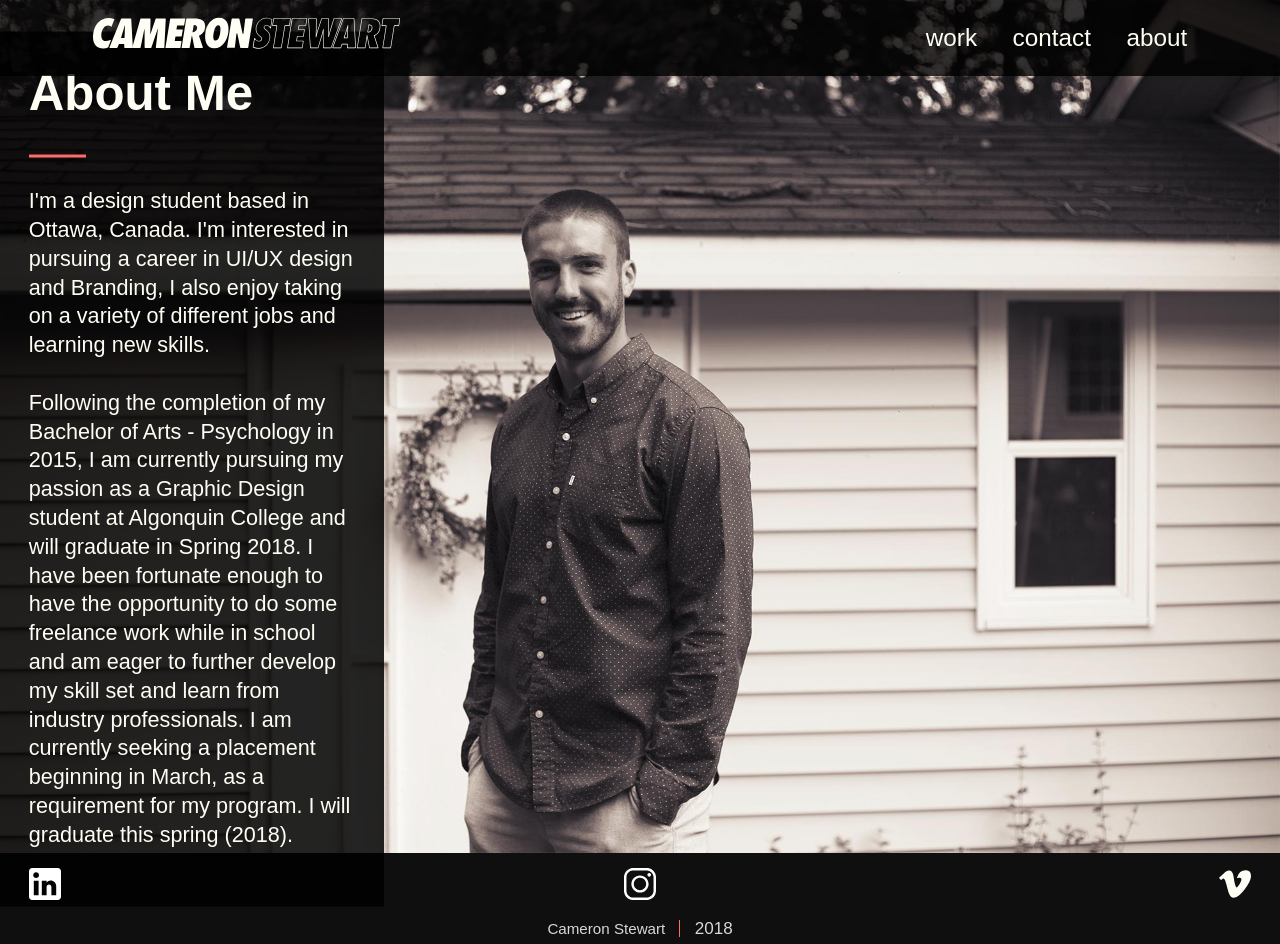
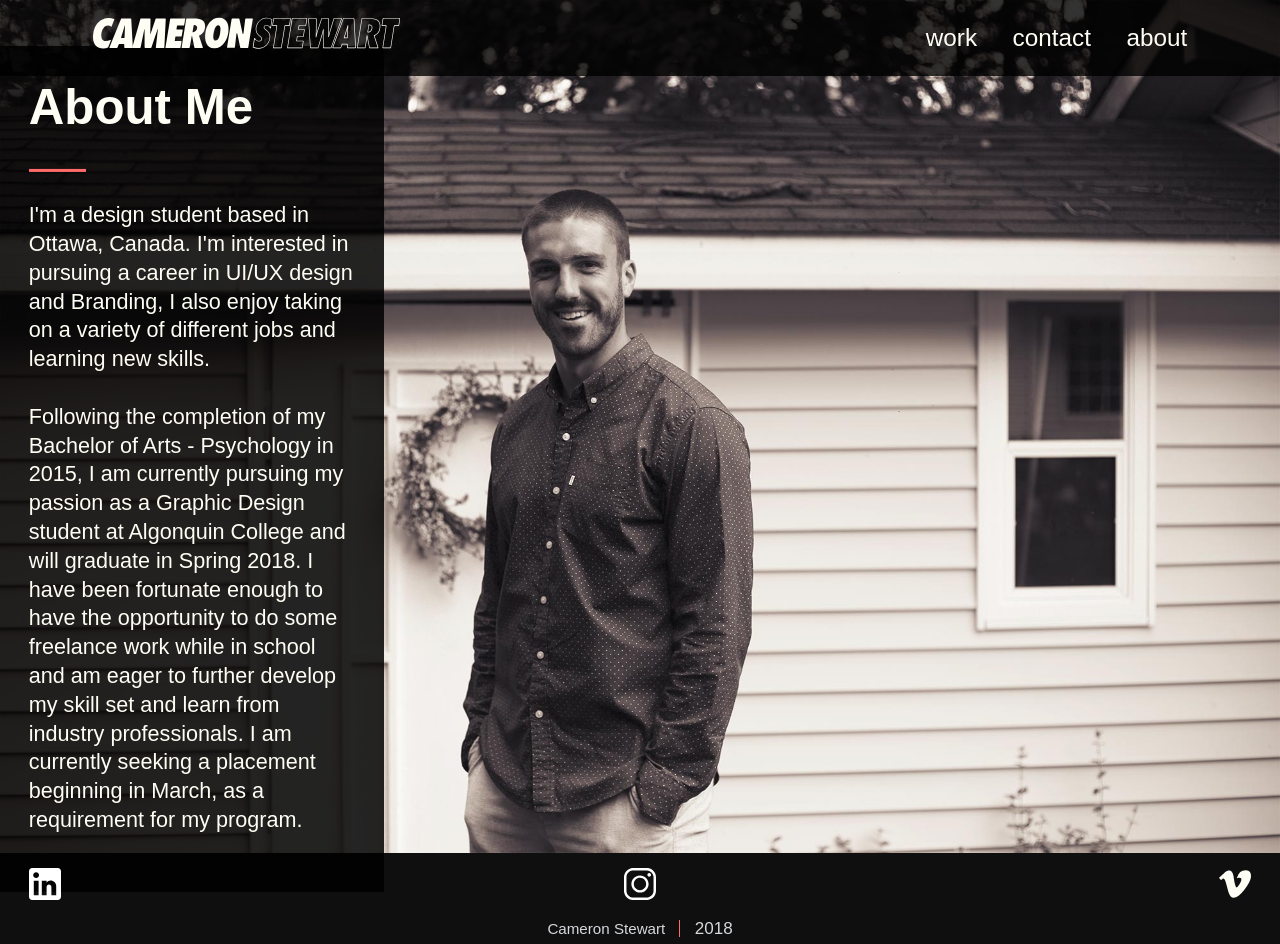
Before and after one commit to cstewartottawa/cameronstewart.design, a Jekyll site: the page built from about.html, in a window 1280 px wide and 944 px high. Built offline with Jekyll 4.4.1, drawn with Linux system fonts in a browser that asks for light colours; some web fonts are replaced.

Commit message:
About ending edited

```diff
--- a/about.html
+++ b/about.html
@@ -9,7 +9,7 @@ description: About me page
   <div class="about-me-content gutter pad-t pad-b-2 wrapper">
     <h2 class="nina">About Me</h2>
     <div class="keyline push"></div>
-    <h3 class="push-0 max-length mega about-me-body">I'm a design student based in Ottawa, Canada. I'm interested in pursuing a career in UI/UX design and Branding, I also enjoy taking on a variety of different jobs and learning new skills.<br><br>Following the completion of my Bachelor of Arts - Psychology in 2015, I am currently pursuing my passion as a Graphic Design student at Algonquin College and will graduate in Spring 2018. I have been fortunate enough to have the opportunity to do some freelance work while in school and am eager to further develop my skill set and learn from industry professionals. I am currently seeking a placement beginning in March, as a requirement for my program. I will graduate this spring (2018).
+    <h3 class="push-0 max-length mega about-me-body">I'm a design student based in Ottawa, Canada. I'm interested in pursuing a career in UI/UX design and Branding, I also enjoy taking on a variety of different jobs and learning new skills.<br><br>Following the completion of my Bachelor of Arts - Psychology in 2015, I am currently pursuing my passion as a Graphic Design student at Algonquin College and will graduate in Spring 2018. I have been fortunate enough to have the opportunity to do some freelance work while in school and am eager to further develop my skill set and learn from industry professionals. I am currently seeking a placement beginning in March, as a requirement for my program.
     </h3>
   </div>
 </section>
```
